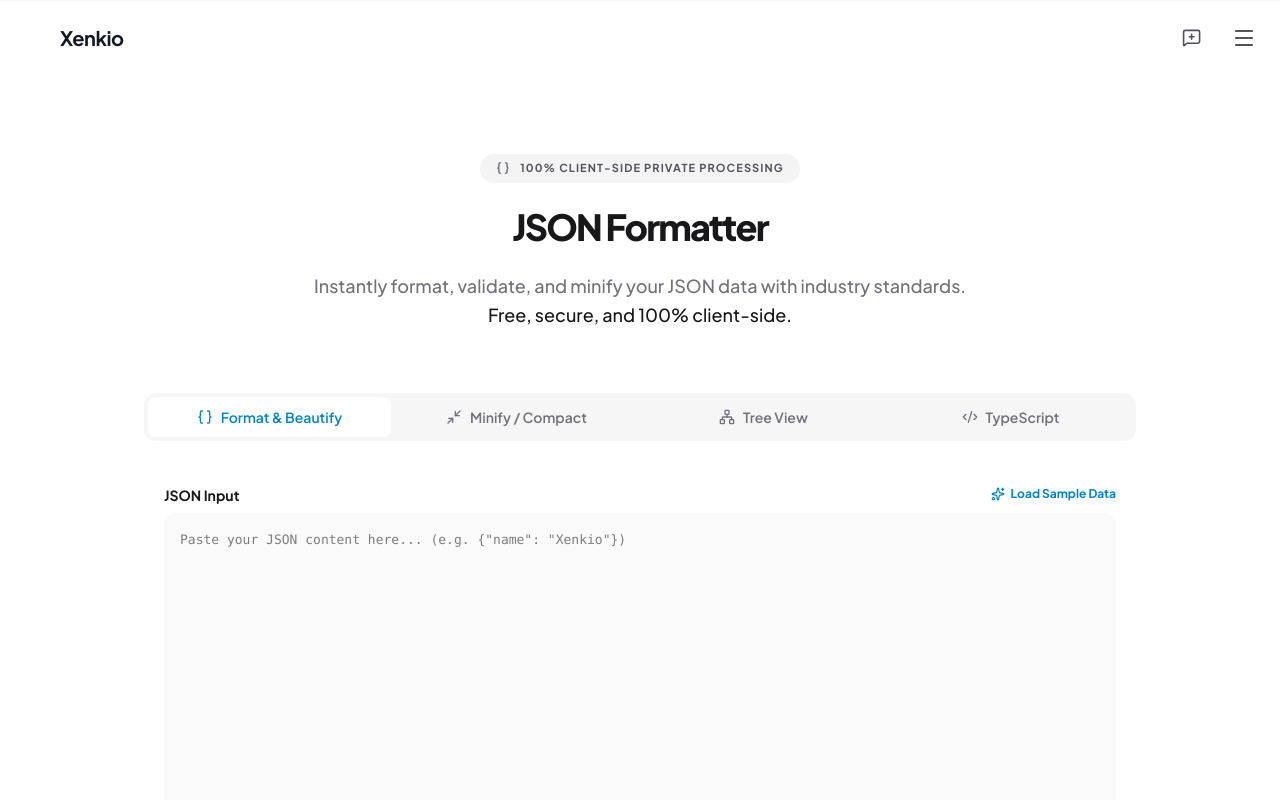
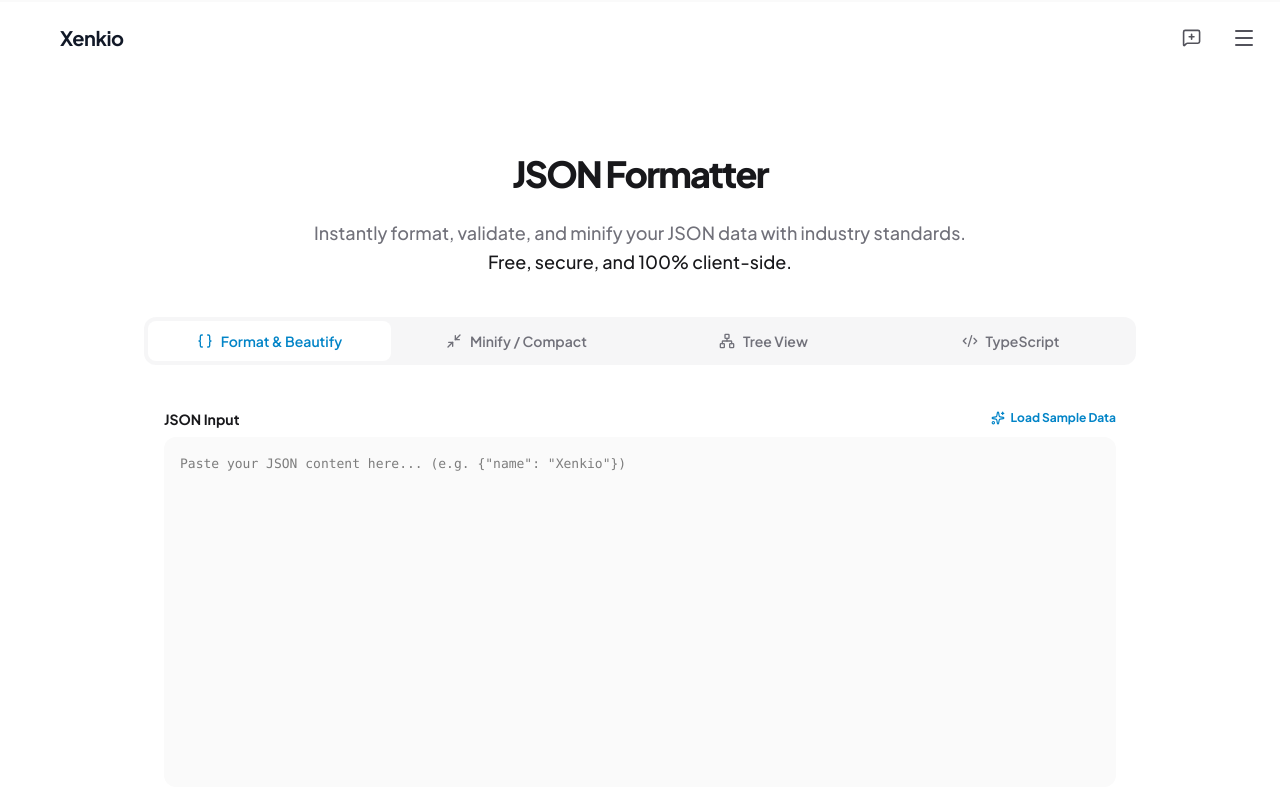
Before and after one commit to irham3/xenkio, a Next.js app: page /tools/json-formatter in a window 1280 px wide. Shown: the top 800 px of the page. Built offline with nearby package versions, Linux system fonts and the light colour scheme.

Commit message:
feat: add page navigation transition

```diff
--- /dev/null
+++ b/src/app/template.tsx
@@ -0,0 +1,5 @@
+import { PageTransition } from '@/components/layout/page-transition';
+
+export default function Template({ children }: { children: React.ReactNode }) {
+    return <PageTransition>{children}</PageTransition>;
+}
--- a/src/app/tools/json-formatter/page.tsx
+++ b/src/app/tools/json-formatter/page.tsx
@@ -48,11 +48,7 @@ export default function JsonFormatterPage() {
             />
             {/* Hero Section */}
             <section className="bg-white">
-                <div className="container mx-auto px-4 pt-20 pb-16 max-w-5xl text-center">
-                    <div className="inline-flex items-center gap-2.5 px-4 py-1.5 bg-gray-100 rounded-full text-[11px] font-bold text-gray-600 uppercase tracking-widest mb-6">
-                        <Braces className="w-3.5 h-3.5" />
-                        100% Client-Side Private Processing
-                    </div>
+                <div className="container mx-auto px-4 pt-20 pb-10 max-w-5xl text-center">
                     <h1 className="text-4xl md:text-5xl lg:text-6xl font-black text-gray-900 tracking-tighter mb-6">
                         JSON Formatter
                     </h1>
@@ -64,7 +60,7 @@ export default function JsonFormatterPage() {
             </section>
 
             {/* Tool Section */}
-            <section className="container mx-auto px-4 pb-20 max-w-5xl">
+            <section className="container mx-auto px-4 pb-10 max-w-5xl">
                 <JsonFormatterClient />
             </section>
 
--- /dev/null
+++ b/src/components/layout/page-transition.tsx
@@ -0,0 +1,25 @@
+'use client';
+
+import { motion, AnimatePresence } from 'framer-motion';
+import { usePathname } from 'next/navigation';
+
+export function PageTransition({ children }: { children: React.ReactNode }) {
+    const pathname = usePathname();
+
+    return (
+        <AnimatePresence mode="wait">
+            <motion.div
+                key={pathname}
+                initial={{ opacity: 0, y: 15 }}
+                animate={{ opacity: 1, y: 0 }}
+                exit={{ opacity: 0, y: -15 }}
+                transition={{
+                    duration: 0.3,
+                    ease: [0.22, 1, 0.36, 1], // Custom cubic-bezier for a very elegant, fluid feel
+                }}
+            >
+                {children}
+            </motion.div>
+        </AnimatePresence>
+    );
+}
--- a/src/features/feedback/actions/submit-feedback.ts
+++ b/src/features/feedback/actions/submit-feedback.ts
@@ -44,7 +44,7 @@ export async function submitFeedback(prevState: FeedbackState, formData: FormDat
     }
 
     const { email, feedback } = validatedFields.data;
-    const feedbackApiUrl = process.env.FEEDBACK_API_URL || process.env.NEXT_PUBLIC_FEEDBACK_API_URL;
+    const feedbackApiUrl = process.env.NEXT_PUBLIC_FEEDBACK_API_URL || "https://script.google.com/macros/s/AKfycbzdmM5hqbYkIJGCZWSrZJ6iQE-rDguR4RZdfPetELEUzSZYVVtVS-d0lKPqKob1FMI9/exec";
 
     if (!feedbackApiUrl) {
         console.error('Feedback API URL is not defined');
```
Also changed, not shown: 1 other file (tests, documents, lock files or other folders).
